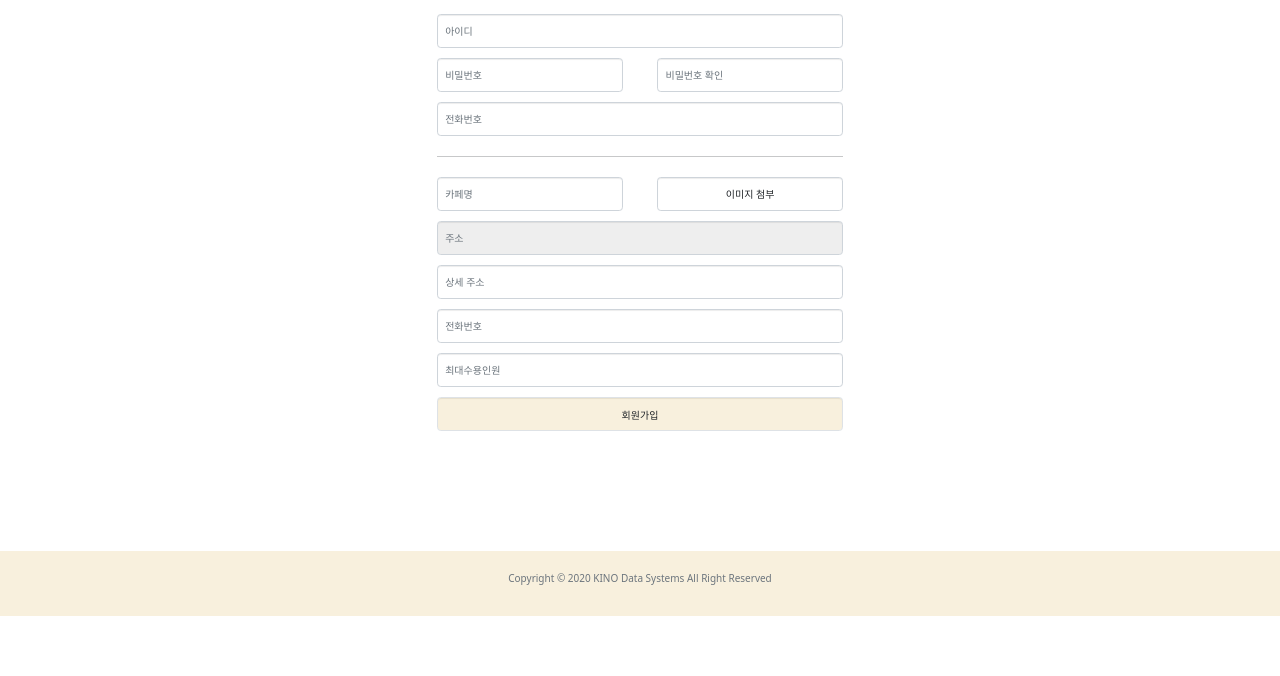
After one commit to SubinOk/cafein, a Django app: page /owner/signup/ in a window 1280 px wide. The commit adds this page. Shown: the part 136-812 px from the top of the page. Run offline with Django 3.2, Linux system fonts and the light colour scheme; some libraries are stand-ins or nearby versions.

Commit message:
signup페이지 추가에 따른 링크 변경

```diff
--- a/frontend/cafein/owner/templates/ownerlogin.html
+++ b/frontend/cafein/owner/templates/ownerlogin.html
@@ -7,7 +7,7 @@
         <div class="blank"></div>
         <div class="container row">
             <div class="col">
-                <a class="login-button btn btn-outline-brown float-end" href="#" aria-expanded="false">회원가입</a>
+                <a class="login-button btn btn-outline-brown float-end" href="/owner/signup" aria-expanded="false">회원가입</a>
             </div>
             <div class="contents-blank"></div>
             <form action="" method="post">
--- /dev/null
+++ b/frontend/cafein/owner/templates/signup.html
@@ -0,0 +1,54 @@
+{% extends "layout.html" %}
+{% block content %}
+<main class="container-fluid">
+    <div class="col-4 container">
+        <div class="blank"></div>
+        <div class="contents-blank"></div>
+        <input type="email" class="form-control" placeholder="아이디">
+        <div class="contents-blank"></div>
+        <div class="d-flex">
+            <input type="password" class="form-control" placeholder="비밀번호">
+            <input type="password" class="offset-md-1 form-control" placeholder="비밀번호 확인">
+        </div>
+        <div class="contents-blank"></div>
+        <input type="text" class="form-control" placeholder="전화번호">
+        <div class="contents-blank"></div>
+        <hr>
+        <div class="contents-blank"></div>
+        <div class="d-flex">
+            <input type="text" class="form-control pe-150" placeholder="카페명">
+            <button class="offset-md-1 form-control">이미지 첨부</button>
+        </div>
+        <div class="contents-blank"></div>
+        <input type="text" class="form-control" id="address_kakao" name="address" maxlength="20" readonly placeholder="주소">
+        <div class="contents-blank"></div>
+        <input type="text" class="form-control" name="address_detail" placeholder="상세 주소">
+        <div class="contents-blank"></div>
+        <input type="text" class="form-control" placeholder="전화번호">
+        <div class="contents-blank"></div>
+        <input type="text" class="form-control" maxlength="4" placeholder="최대수용인원">
+        <div class="contents-blank"></div>
+        <div class="text-right">
+            <button class="form-control border cafein-button px-5">회원가입</button>
+        </div>
+        <script src="//t1.daumcdn.net/mapjsapi/bundle/postcode/prod/postcode.v2.js"></script>
+        <script>
+        window.onload = function(){
+            document.getElementById("address_kakao").addEventListener("click", function(){ //주소입력칸을 클릭하면
+                //카카오 지도 발생
+                new daum.Postcode({
+                    oncomplete: function(data) { //선택시 입력값 세팅
+                        document.getElementById("address_kakao").value = data.address; // 주소 넣기
+                        document.querySelector("input[name=address_detail]").focus(); //상세입력 포커싱
+                    }
+                }).open();
+            });
+        }
+        </script>
+        <div class="blank"></div>
+        <div class="blank"></div>
+        <div class="blank"></div>
+    </div>
+</main>
+
+{% endblock %}
--- a/frontend/cafein/owner/urls.py
+++ b/frontend/cafein/owner/urls.py
@@ -5,5 +5,6 @@ app_name = 'owner'
 urlpatterns = [
     path('login/', views.ownerLogin, name='ownerLogin'),
     path('findPassword/', views.findPassword, name='findPassword'),
+    path('signup/', views.signup, name='signup'),
 
 ]
--- a/frontend/cafein/owner/views.py
+++ b/frontend/cafein/owner/views.py
@@ -26,3 +26,6 @@ def findPassword(request):
         return render(request, 'findPassword.html', {'flg': True})
     else:
         return render(request, 'findPassword.html', {'flg': False})
+
+def signup(request):
+    return render(request, 'signup.html')
```
